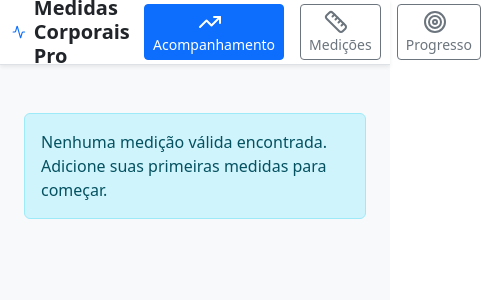
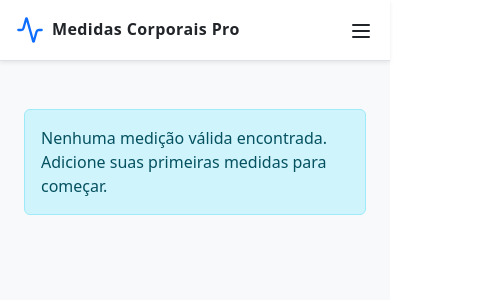
Before and after one commit to mjpfelicia/--Medidas-Corporais-Pro, a React (Create React App) app: page / in a window 390 px wide. Shown: the top 300 px of the page, 481 px wide, since content can reach past the window. Built offline with nearby package versions, Linux system fonts and the light colour scheme.

Commit message:
criando responsivo no header

```diff
--- a/src/components/layout/Header.css
+++ b/src/components/layout/Header.css
@@ -1,3 +1,188 @@
-svg {
-    margin-right: 0.5rem;
+/* ============================= */
+/* HEADER PREMIUM SAAS 2026      */
+/* ============================= */
+
+:root {
+  --primary: #4f46e5;
+  --primary-dark: #4338ca;
+  --text-main: #0f172a;
+  --text-soft: #475569;
+  --border-color: #e2e8f0;
+  --bg-light: rgba(255, 255, 255, 0.75);
+  --glass-blur: blur(14px);
 }
+
+/* ============================= */
+/* WRAPPER (GLASS EFFECT)        */
+/* ============================= */
+
+.header-wrapper {
+  position: sticky;
+  top: 0;
+  z-index: 1000;
+  backdrop-filter: var(--glass-blur);
+  background: var(--bg-light);
+  border-bottom: 1px solid var(--border-color);
+  transition: all 0.3s ease;
+}
+
+/* Sombra dinâmica ao rolar */
+.header-wrapper.scrolled {
+  box-shadow: 0 10px 30px rgba(0, 0, 0, 0.06);
+}
+
+/* ============================= */
+/* LOGO                          */
+/* ============================= */
+
+.logo-text {
+  font-size: 1rem;
+  font-weight: 700;
+  color: var(--text-main);
+  letter-spacing: 0.4px;
+}
+
+/* ============================= */
+/* BOTÕES PREMIUM                */
+/* ============================= */
+
+.nav-btn {
+  border-radius: 12px;
+  font-size: 0.9rem;
+  font-weight: 500;
+  padding: 0.55rem 1rem;
+  border: 1px solid var(--border-color);
+  background: white;
+  color: var(--text-main);
+  transition: all 0.25s cubic-bezier(.4,0,.2,1);
+  position: relative;
+  overflow: hidden;
+}
+
+/* Hover suave */
+.nav-btn:hover {
+  transform: translateY(-3px);
+  box-shadow: 0 10px 25px rgba(0, 0, 0, 0.08);
+}
+
+/* Efeito brilho interno */
+.nav-btn::after {
+  content: "";
+  position: absolute;
+  top: 0;
+  left: -100%;
+  width: 100%;
+  height: 100%;
+  background: linear-gradient(
+    120deg,
+    transparent,
+    rgba(255, 255, 255, 0.5),
+    transparent
+  );
+  transition: 0.5s;
+}
+
+.nav-btn:hover::after {
+  left: 100%;
+}
+
+/* Botão ativo */
+.nav-btn.btn-primary {
+  background: linear-gradient(135deg, var(--primary), var(--primary-dark));
+  border: none;
+  color: #fff !important;
+  box-shadow: 0 8px 20px rgba(79, 70, 229, 0.35);
+}
+
+/* Botão secundário */
+.nav-btn.btn-outline-secondary {
+  background: white;
+  border: 1px solid var(--border-color);
+  color: var(--text-main) !important;
+}
+
+.nav-btn.btn-outline-secondary:hover {
+  background: #f8fafc;
+}
+
+/* ============================= */
+/* MENU MOBILE PREMIUM           */
+/* ============================= */
+
+.nav-mobile {
+  max-height: 0;
+  overflow: hidden;
+  transition: max-height 0.35s ease;
+}
+
+.nav-mobile.show {
+  max-height: 500px;
+  padding-top: 1rem;
+  margin-top: 0.75rem;
+  border-top: 1px solid var(--border-color);
+  animation: fadeSlide 0.35s ease forwards;
+}
+
+@keyframes fadeSlide {
+  from {
+    opacity: 0;
+    transform: translateY(-10px);
+  }
+  to {
+    opacity: 1;
+    transform: translateY(0);
+  }
+}
+
+/* ============================= */
+/* RESPONSIVO                    */
+/* ============================= */
+
+@media (max-width: 768px) {
+  .logo-text {
+    font-size: 0.9rem;
+  }
+}
+
+@media (max-width: 480px) {
+  .logo-text {
+    font-size: 0.85rem;
+  }
+}
+
+/* ============================= */
+/* DARK MODE AUTOMÁTICO          */
+/* ============================= */
+
+@media (prefers-color-scheme: dark) {
+  :root {
+    --text-main: #f1f5f9;
+    --text-soft: #cbd5e1;
+    --border-color: #1e293b;
+    --bg-light: rgba(15, 23, 42, 0.75);
+  }
+
+  .nav-btn {
+    background: #0f172a;
+    border: 1px solid #1e293b;
+  }
+
+  .nav-btn.btn-outline-secondary:hover {
+    background: #1e293b;
+  }
+}
+
+/* ============================= */
+/* ACESSIBILIDADE                */
+/* ============================= */
+
+@media (prefers-reduced-motion: reduce) {
+  .nav-btn,
+  .nav-mobile {
+    transition: none;
+  }
+
+  .nav-btn:hover {
+    transform: none;
+  }
+}
--- a/src/components/layout/Header.jsx
+++ b/src/components/layout/Header.jsx
@@ -1,14 +1,43 @@
-import React from 'react';
+import React, { useState, useEffect } from 'react';
 import './Header.css';
 
 const Header = ({ activeTab, onTabChange }) => {
+  const [isMenuOpen, setIsMenuOpen] = useState(false);
+  const [isScrolled, setIsScrolled] = useState(false);
+
+  useEffect(() => {
+    const handleScroll = () => {
+      setIsScrolled(window.scrollY > 10);
+    };
+
+    window.addEventListener('scroll', handleScroll);
+    return () => window.removeEventListener('scroll', handleScroll);
+  }, []);
+
+  const handleTabChange = (tab) => {
+    onTabChange(tab);
+    setIsMenuOpen(false);
+  };
+
+  const NavButton = ({ icon, label, tabName }) => (
+    <button
+      className={`nav-btn w-100 d-flex align-items-center gap-2 px-3 py-2 transition-all ${
+        activeTab === tabName ? 'btn-primary text-white' : 'btn-outline-secondary text-dark'
+      }`}
+      onClick={() => handleTabChange(tabName)}
+    >
+      {icon}
+      <span className="nav-label">{label}</span>
+    </button>
+  );
+
   return (
-    <header className="bg-white border-bottom shadow-sm">
-      <div className="container">
-        <div className="d-flex justify-content-between align-items-center" style={{ height: 64 }}>
+    <header className={`header-wrapper bg-white border-bottom shadow-sm ${isScrolled ? 'scrolled' : ''}`}>
+      <div className="container-fluid px-3 px-md-4">
+        <div className="header-content d-flex justify-content-between align-items-center py-3 py-md-2">
 
           {/* Logo */}
-          <div className="d-flex align-items-center">
+          <div className="logo-section d-flex align-items-center gap-2 flex-shrink-0">
             <svg
               xmlns="http://www.w3.org/2000/svg"
               width="28"
@@ -18,16 +47,39 @@ const Header = ({ activeTab, onTabChange }) => {
               strokeWidth="2"
               strokeLinecap="round"
               strokeLinejoin="round"
-              className="text-primary me-2"
+              className="text-primary flex-shrink-0"
               viewBox="0 0 24 24"
             >
               <path d="M22 12h-2.48a2 2 0 0 0-1.93 1.46l-2.35 8.36a.25.25 0 0 1-.48 0L9.24 2.18a.25.25 0 0 0-.48 0l-2.35 8.36A2 2 0 0 1 4.49 12H2" />
             </svg>
-            <h1 className="h5 mb-0 fw-bold">Medidas Corporais Pro</h1>
+            <h1 className="h6 h5-md mb-0 fw-bold text-nowrap logo-text">Medidas Corporais Pro</h1>
           </div>
 
-          {/* Navegação */}
-          <nav className="d-flex gap-3">
+          {/* Menu Hambúrguer (Mobile) */}
+          <button
+            className="btn btn-link text-dark p-0 d-lg-none flex-shrink-0"
+            onClick={() => setIsMenuOpen(!isMenuOpen)}
+            aria-label="Menu"
+          >
+            <svg
+              xmlns="http://www.w3.org/2000/svg"
+              width="24"
+              height="24"
+              viewBox="0 0 24 24"
+              fill="none"
+              stroke="currentColor"
+              strokeWidth="2"
+              strokeLinecap="round"
+              strokeLinejoin="round"
+            >
+              <line x1="4" y1="6" x2="20" y2="6"></line>
+              <line x1="4" y1="12" x2="20" y2="12"></line>
+              <line x1="4" y1="18" x2="20" y2="18"></line>
+            </svg>
+          </button>
+
+          {/* Navegação Desktop */}
+          <nav className="nav-desktop d-none d-lg-flex gap-2">
             <button
               className={`btn btn-sm ${activeTab === 'dashboard' ? 'btn-primary' : 'btn-outline-secondary'}`}
               onClick={() => onTabChange('dashboard')}
@@ -102,6 +154,78 @@ const Header = ({ activeTab, onTabChange }) => {
             </button>
           </nav>
         </div>
+
+        {/* Navegação Mobile */}
+        <nav className={`nav-mobile d-lg-none ${isMenuOpen ? 'show' : ''}`}>
+          <div className="d-flex flex-column gap-2 pb-3">
+            <NavButton
+              icon={
+                <svg
+                  xmlns="http://www.w3.org/2000/svg"
+                  width="20"
+                  height="20"
+                  viewBox="0 0 24 24"
+                  fill="none"
+                  stroke="currentColor"
+                  strokeWidth="2"
+                  strokeLinecap="round"
+                  strokeLinejoin="round"
+                >
+                  <path d="M16 7h6v6"></path>
+                  <path d="m22 7-8.5 8.5-5-5L2 17"></path>
+                </svg>
+              }
+              label="Acompanhamento"
+              tabName="dashboard"
+            />
+
+            <NavButton
+              icon={
+                <svg
+                  xmlns="http://www.w3.org/2000/svg"
+                  width="20"
+                  height="20"
+                  viewBox="0 0 24 24"
+                  fill="none"
+                  stroke="currentColor"
+                  strokeWidth="2"
+                  strokeLinecap="round"
+                  strokeLinejoin="round"
+                >
+                  <path d="M21.3 15.3a2.4 2.4 0 0 1 0 3.4l-2.6 2.6a2.4 2.4 0 0 1-3.4 0L2.7 8.7a2.41 2.41 0 0 1 0-3.4l2.6-2.6a2.41 2.41 0 0 1 3.4 0Z"></path>
+                  <path d="m14.5 12.5 2-2"></path>
+                  <path d="m11.5 9.5 2-2"></path>
+                  <path d="m8.5 6.5 2-2"></path>
+                  <path d="m17.5 15.5 2-2"></path>
+                </svg>
+              }
+              label="Medições"
+              tabName="measurements"
+            />
+
+            <NavButton
+              icon={
+                <svg
+                  xmlns="http://www.w3.org/2000/svg"
+                  width="20"
+                  height="20"
+                  viewBox="0 0 24 24"
+                  fill="none"
+                  stroke="currentColor"
+                  strokeWidth="2"
+                  strokeLinecap="round"
+                  strokeLinejoin="round"
+                >
+                  <circle cx="12" cy="12" r="10"></circle>
+                  <circle cx="12" cy="12" r="6"></circle>
+                  <circle cx="12" cy="12" r="2"></circle>
+                </svg>
+              }
+              label="Progresso"
+              tabName="progress"
+            />
+          </div>
+        </nav>
       </div>
     </header>
   );
--- a/src/pages/Dashboard.jsx
+++ b/src/pages/Dashboard.jsx
@@ -1,6 +1,5 @@
 import { useEffect, useState } from 'react';
 import { localStorageService } from '../hooks/localStorageService';
-import { col } from 'framer-motion/client';
 
 const DashboardPage = () => {
   const [measurements, setMeasurements] = useState([]);
@@ -9,12 +8,15 @@ const DashboardPage = () => {
 
   useEffect(() => {
     const saved = localStorageService.get('measurements');
+
     if (Array.isArray(saved) && saved.length > 0) {
-      // Filtra medições com valores absurdos
       const valid = saved.filter(m =>
-        m.bodyFat < 100 && m.muscleMass < 500 &&
-        m.weight > 20 && m.weight < 300 &&
-        m.waist > 20 && m.waist < 200
+        m.bodyFat < 100 &&
+        m.muscleMass < 500 &&
+        m.weight > 20 &&
+        m.weight < 300 &&
+        m.waist > 20 &&
+        m.waist < 200
       );
 
       if (valid.length === 0) {
@@ -22,29 +24,67 @@ const DashboardPage = () => {
         return;
       }
 
-      // Ordena do mais antigo para o mais recente (campo date)
-      const sorted = [...valid];
+      // ✅ Ordena corretamente por data (mais antigo → mais recente)
+      const sorted = [...valid].sort(
+        (a, b) => new Date(a.date) - new Date(b.date)
+      );
+
       setMeasurements(sorted);
-      setFirst(sorted[0]);                // mais antigo
-      setLast(sorted[sorted.length - 1]); // mais recente
-
+      setFirst(sorted[0]);
+      setLast(sorted[sorted.length - 1]);
     }
   }, []);
 
-  // Calcula deltas apenas se houver pelo menos 2 medições
-  let gorduraDelta = '';
-  let massaDelta = '';
+  // ===============================
+  // Cálculos seguros
+  // ===============================
+
+  let gorduraDelta = 0;
+  let massaDelta = 0;
+  let weightDelta = 0;
+  let waistDelta = 0;
+
+  let fatProgress = 0;
+  let muscleProgress = 0;
+
   if (first && last && measurements.length >= 2) {
     const firstFat = parseFloat(first.bodyFat);
     const lastFat = parseFloat(last.bodyFat);
+
     const firstMuscle = parseFloat(first.muscleMass);
     const lastMuscle = parseFloat(last.muscleMass);
 
+    const firstWeight = parseFloat(first.weight);
+    const lastWeight = parseFloat(last.weight);
+
+    const firstWaist = parseFloat(first.waist);
+    const lastWaist = parseFloat(last.waist);
+
+    // ✅ Redução de gordura é positivo
     gorduraDelta = (firstFat - lastFat).toFixed(1);
+
+    // ✅ Ganho muscular é positivo
     massaDelta = (lastMuscle - firstMuscle).toFixed(1);
+
+    weightDelta = (lastWeight - firstWeight).toFixed(1);
+    waistDelta = (lastWaist - firstWaist).toFixed(1);
+
+    // ✅ Progresso real limitado entre 0 e 100
+    fatProgress = Math.min(
+      100,
+      Math.max(0, ((firstFat - lastFat) / firstFat) * 100)
+    );
+
+    muscleProgress = Math.min(
+      100,
+      Math.max(0, ((lastMuscle - firstMuscle) / firstMuscle) * 100)
+    );
   }
 
-  // Se não houver dados válidos, exibe mensagem
+  // ===============================
+  // Sem dados
+  // ===============================
+
   if (!last) {
     return (
       <main className="container py-4">
@@ -58,10 +98,12 @@ const DashboardPage = () => {
   return (
     <main className="container py-4">
       {/* Hero */}
-      <div className="p-4 p-md-5 mb-4 rounded-4 text-white"
+      <div
+        className="p-4 p-md-5 mb-4 rounded-4 text-white"
         style={{
           background: 'linear-gradient(90deg, #4f46e5, #7c3aed)'
-        }}>
+        }}
+      >
         <h2 className="fw-bold mb-2">Bem-vindo de volta!!</h2>
         <p className="mb-0 opacity-75">
           Acompanhe seu progresso e alcance seus objetivos de composição corporal.
@@ -70,7 +112,7 @@ const DashboardPage = () => {
 
       {/* Cards principais */}
       <div className="row g-4 mb-4">
-        <>
+
         {/* Peso */}
         <div className="col-12 col-md-6 col-lg-3">
           <div className="card h-100 shadow-sm border-0">
@@ -83,9 +125,8 @@ const DashboardPage = () => {
                 <span className="fs-2 fw-bold">{last.weight}</span>
                 <span className="text-muted ms-1">kg</span>
               </div>
-                <div className={`small mt-2 ${last.weight - first.weight >= 0 ? 'text-success' : 'text-danger'}`}>
-                  {last.weight - first.weight > 0 ? '+' : ''}
-                  {(last.weight - first.weight).toFixed(1)} kg
+              <div className={`small mt-2 ${weightDelta >= 0 ? 'text-success' : 'text-danger'}`}>
+                {weightDelta > 0 ? '+' : ''}{weightDelta} kg
               </div>
             </div>
           </div>
@@ -103,8 +144,8 @@ const DashboardPage = () => {
                 <span className="fs-2 fw-bold">{last.bodyFat}</span>
                 <span className="text-muted ms-1">%</span>
               </div>
-                <div className={`small mt-2 ${parseFloat(gorduraDelta) >= 0 ? 'text-success' : 'text-danger'}`}>
-                  {gorduraDelta && parseFloat(gorduraDelta) > 0 ? '+' : ''}{gorduraDelta}%
+              <div className={`small mt-2 ${gorduraDelta >= 0 ? 'text-success' : 'text-danger'}`}>
+                {gorduraDelta > 0 ? '+' : ''}{gorduraDelta}%
               </div>
             </div>
           </div>
@@ -122,8 +163,8 @@ const DashboardPage = () => {
                 <span className="fs-2 fw-bold">{last.muscleMass}</span>
                 <span className="text-muted ms-1">kg</span>
               </div>
-                <div className={`small mt-2 ${parseFloat(massaDelta) >= 0 ? 'text-success' : 'text-danger'}`}>
-                  {massaDelta && parseFloat(massaDelta) > 0 ? '+' : ''}{massaDelta}kg
+              <div className={`small mt-2 ${massaDelta >= 0 ? 'text-success' : 'text-danger'}`}>
+                {massaDelta > 0 ? '+' : ''}{massaDelta} kg
               </div>
             </div>
           </div>
@@ -141,30 +182,31 @@ const DashboardPage = () => {
                 <span className="fs-2 fw-bold">{last.waist}</span>
                 <span className="text-muted ms-1">cm</span>
               </div>
-                <div className={`small mt-2 ${last.waist - first.waist <= 0 ? 'text-success' : 'text-danger'}`}>
-                  {last.waist - first.waist > 0 ? '+' : ''}
-                  {(last.waist - first.waist).toFixed(1)} cm
+              <div className={`small mt-2 ${waistDelta <= 0 ? 'text-success' : 'text-danger'}`}>
+                {waistDelta > 0 ? '+' : ''}{waistDelta} cm
               </div>
             </div>
           </div>
         </div>
-        </>
+
       </div>
 
-      {/* Metas (valores fixos por enquanto) */}
+      {/* Metas */}
       <div className="row g-4">
         <div className="col-12 col-md-6">
           <div className="card shadow-sm border-0">
             <div className="card-body">
               <div className="d-flex justify-content-between mb-2">
                 <h6 className="fw-semibold mb-0">Redução de Gordura Corporal</h6>
-                <span className="text-muted small">{last.bodyFat} / {first.bodyFat}</span>
+                <span className="text-muted small">
+                  {last.bodyFat} / {first.bodyFat}
+                </span>
               </div>
               <div className="progress" style={{ height: 10 }}>
                 <div
                   className="progress-bar bg-danger"
                   role="progressbar"
-                  style={{ width: '100%' }}
+                  style={{ width: `${fatProgress}%` }}
                 />
               </div>
             </div>
@@ -176,13 +218,15 @@ const DashboardPage = () => {
             <div className="card-body">
               <div className="d-flex justify-content-between mb-2">
                 <h6 className="fw-semibold mb-0">Ganho de Massa Muscular</h6>
-                <span className="text-muted small">{last.muscleMass} / {first.muscleMass}</span>
+                <span className="text-muted small">
+                  {last.muscleMass} / {first.muscleMass}
+                </span>
               </div>
               <div className="progress" style={{ height: 10 }}>
                 <div
                   className="progress-bar bg-success"
                   role="progressbar"
-                  style={{ width: '92%' }}
+                  style={{ width: `${muscleProgress}%` }}
                 />
               </div>
             </div>
```
Lines whose indentation alone changed are shown as unchanged.
